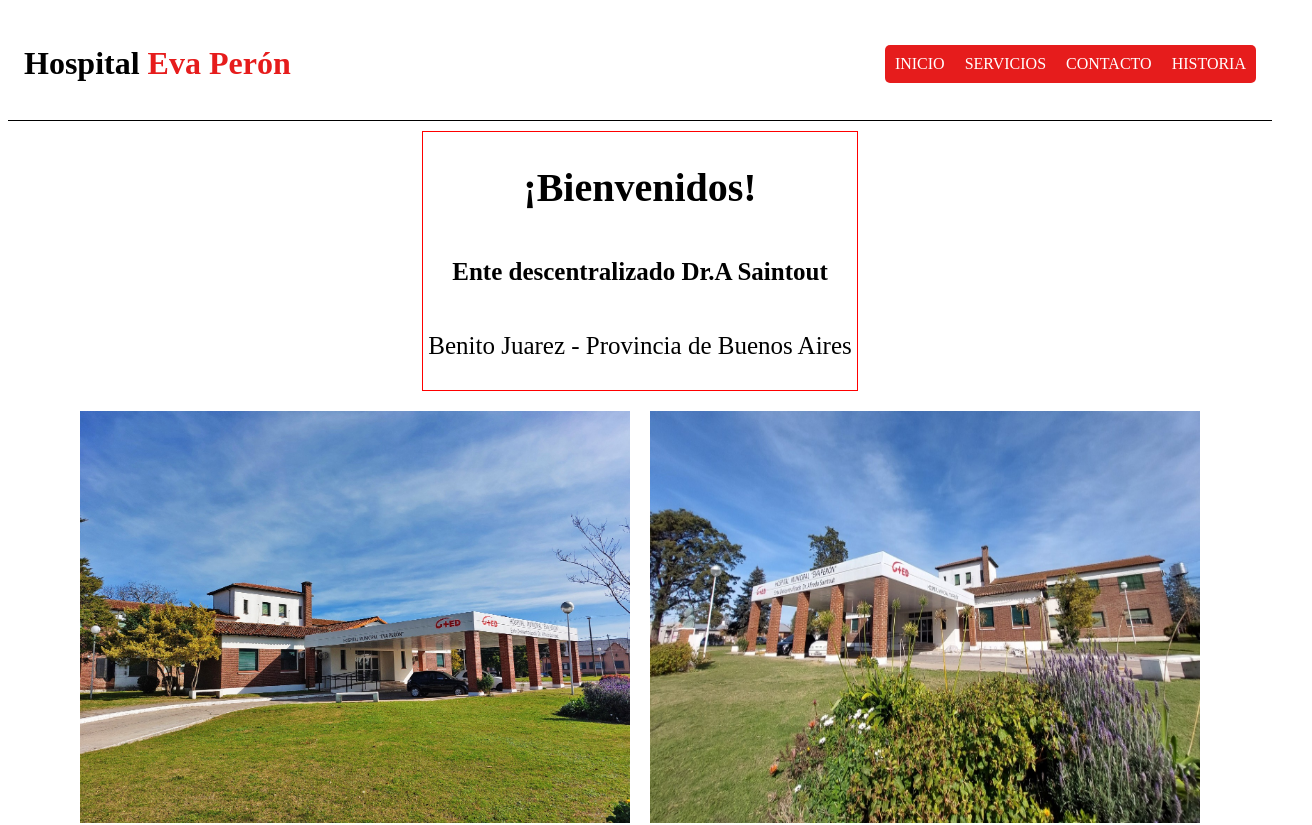
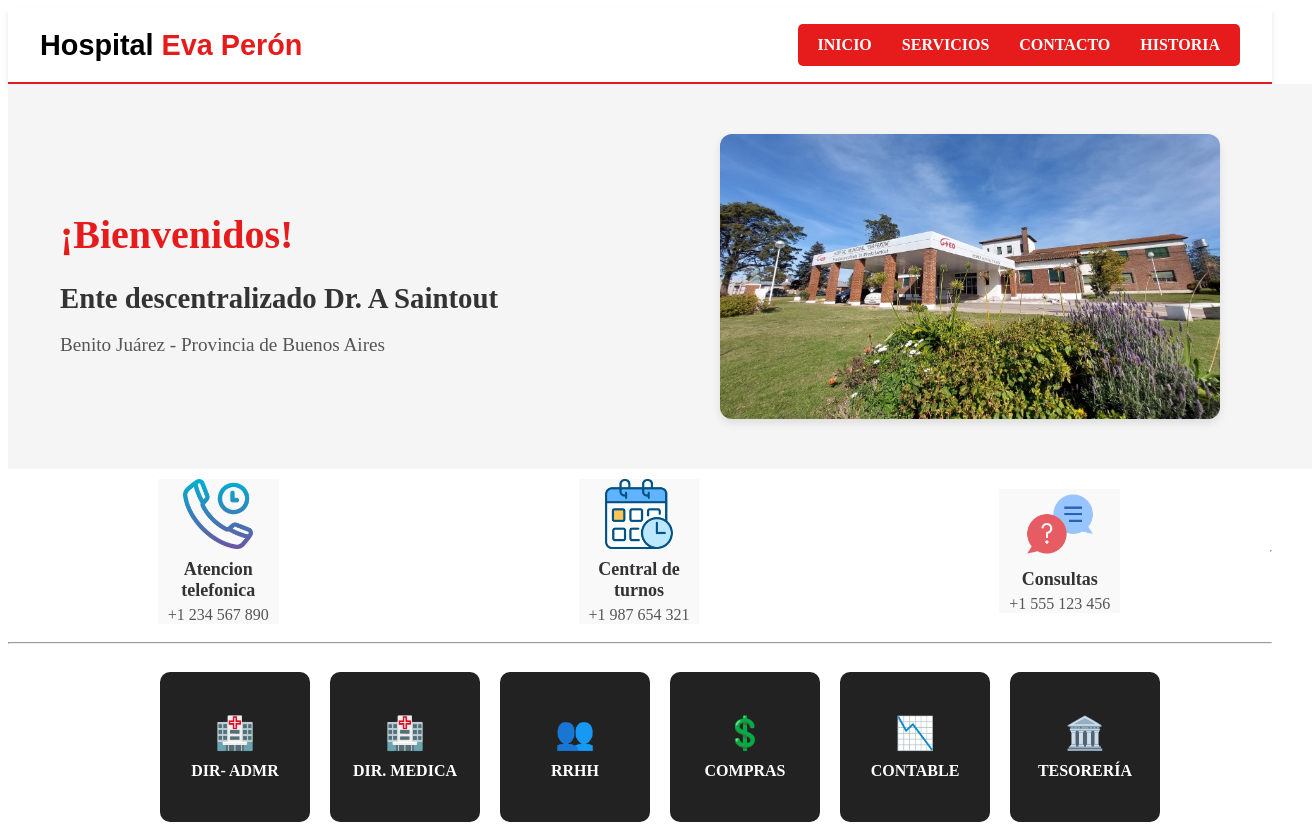
Before and after one commit to BeltEnzoo/HospitalBJ, a React (Vite) app: page / in a window 1280 px wide. Shown: the top 825 px of the page, 1312 px wide, since content can reach past the window. Built offline with nearby package versions, Linux system fonts and the light colour scheme.

Commit message:
commit 07/02

```diff
--- a/src/components/about/About.jsx
+++ b/src/components/about/About.jsx
@@ -1,29 +1,31 @@
-import React from 'react'
-import { CityAbout, ConteinerAbout, ConteinerDatos, ConteinerImg, ImagenBienvenida, TextDescription, Title2About, TitleAbout } from './styled-about'
-import Comunication from './Comunication';
-import img from './imgAbout/fondo_body_2.jpg'
-import img2 from './imgAbout/bienvenidosfondo.jpg'
+import React from "react";
+import {
+  AboutContainer,
+  ContentWrapper,
+  TextSection,
+  Title,
+  Subtitle,
+  Location,
+  ImageContainer,
+  Image
+} from "./styled-about";
+import hospitalImage from "./imgAbout/bienvenidosfondo.jpg";
 
 const About = () => {
-    return (
-        <>
-            <ConteinerAbout>
-                <ConteinerDatos>
-                    <TitleAbout>¡Bienvenidos!</TitleAbout>
-                    <Title2About>Ente descentralizado Dr.A Saintout</Title2About>
-                    <CityAbout>Benito Juarez - Provincia de Buenos Aires</CityAbout>
-                </ConteinerDatos>
-                <ConteinerImg>
-                    <ImagenBienvenida src={img}></ImagenBienvenida>
-                    <ImagenBienvenida src={img2}></ImagenBienvenida>
-                </ConteinerImg>
-                <TextDescription>
-                    70 años de trayectoria en nuestra comunidad
-                </TextDescription>
-            </ConteinerAbout>
-            <Comunication />
-        </>
-    )
+  return (
+    <AboutContainer>
+      <ContentWrapper>
+        <TextSection>
+          <Title>¡Bienvenidos!</Title>
+          <Subtitle>Ente descentralizado Dr. A Saintout</Subtitle>
+          <Location>Benito Juárez - Provincia de Buenos Aires</Location>
+        </TextSection>
+        <ImageContainer>
+          <Image src={hospitalImage} alt="Hospital Eva Perón" />
+        </ImageContainer>
+      </ContentWrapper>
+    </AboutContainer>
+  );
 };
 
 export default About;
--- a/src/components/about/Comunication.jsx
+++ b/src/components/about/Comunication.jsx
@@ -1,5 +1,5 @@
 import React from 'react'
-import { ListContainer, ListItem, Image, Info, Title, PhoneNumber } from './styled-about'
+import { ListContainer, ListItem, Image, Info, Title, PhoneNumber } from './styled-comunication'
 import {data} from '../../data/data'
 const Comunication = () => {
   return (
--- a/src/components/about/styled-about.js
+++ b/src/components/about/styled-about.js
@@ -1,88 +1,67 @@
 import styled from "styled-components";
 
-export const ConteinerAbout = styled.div`
-height: auto;
-text-align: center;
-display: flex;
-flex-direction: column;
-gap: 20px;
-justify-content: center;
-align-items:center;
-margin-top: 10px;
-
-`
-export const ConteinerDatos = styled.div`
-display: flex;
-flex-direction: column;
-border: 1px solid red;
-padding: 5px;
-`
-export const ConteinerImg = styled.div`
+export const AboutContainer = styled.section`
+  width: 100%;
+  padding: 50px 20px;
   display: flex;
-  gap: 20px;
-  `;
-export const ImagenBienvenida = styled.img`
-  width: 100%;
-  max-width: 550px;  /* Tamaño máximo */
-  height: auto;
-  `;
-
-export const TextDescription = styled.p`
-font-size: 20px;
-font-weight: 700;
+  justify-content: center;
+  background-color: #f5f5f5;
 `;
 
-export const TitleAbout = styled.h1`
-color: black;
-font-size: 40px;
-`
-export const Title2About = styled.h2`
-color: black;
-font-size: 25px;
-`
-export const CityAbout = styled.p`
-color: black;
-font-size: 25px;
-`
-export const ListContainer = styled.div`
+export const ContentWrapper = styled.div`
+  max-width: 1200px;
+  width: 100%;
   display: flex;
-  flex-direction: row;
   align-items: center;
-  padding: 0px;
-  text-align: center;
-  margin-top: 50px;
+  justify-content: space-between;
+  gap: 40px;
+
+  @media (max-width: 768px) {
+    flex-direction: column;
+    text-align: center;
+  }
 `;
 
-export const ListItem = styled.div`
+export const TextSection = styled.div`
+  flex: 1;
+`;
+
+export const Title = styled.h1`
+  font-size: 2.5rem;
+  color: #e61c1c;
+  font-weight: bold;
+  margin-bottom: 10px;
+
+  @media (max-width: 768px) {
+    font-size: 2rem;
+  }
+`;
+
+export const Subtitle = styled.h2`
+  font-size: 1.8rem;
+  font-weight: 600;
+  color: #333;
+  margin-bottom: 10px;
+`;
+
+export const Location = styled.p`
+  font-size: 1.2rem;
+  color: #555;
+`;
+
+export const ImageContainer = styled.div`
+  flex: 1;
   display: flex;
-  flex-direction: column;
-  align-items: center;
-  margin: 10px 150px;
-  padding: 0px;
-  width: 100%;
-  background-color: #f9f9f9;
-  gap: 10px;
+  justify-content: center;
 `;
 
 export const Image = styled.img`
-  width: 70px;
-  height: 70px;
-  border-radius: 0%;
+  width: 100%;
+  max-width: 500px;
+  border-radius: 12px;
+  box-shadow: 0px 4px 10px rgba(0, 0, 0, 0.1);
+
+  @media (max-width: 768px) {
+    max-width: 100%;
+  }
 `;
-
-export const Info = styled.div`
-  display: flex;
-  flex-direction: column;
-`;
-
-export const Title = styled.h3`
-  margin: 0;
-  font-size: 18px;
-  color: #333;
-`;
-
-export const PhoneNumber = styled.p`
-  margin: 5px 0 0;
-  font-size: 16px;
-  color: #555;
-`;
--- /dev/null
+++ b/src/components/about/styled-comunication.js
@@ -0,0 +1,43 @@
+import styled from "styled-components";
+
+export const ListContainer = styled.div`
+  display: flex;
+  flex-direction: row;
+  align-items: center;
+  padding: 0px;
+  text-align: center;
+`;
+
+export const ListItem = styled.div`
+  display: flex;
+  flex-direction: column;
+  align-items: center;
+  margin: 10px 150px;
+  padding: 0px;
+  width: 100%;
+  background-color: #f9f9f9;
+  gap: 10px;
+`;
+
+export const Image = styled.img`
+  width: 70px;
+  height: 70px;
+  border-radius: 0%;
+`;
+
+export const Info = styled.div`
+  display: flex;
+  flex-direction: column;
+`;
+
+export const Title = styled.h3`
+  margin: 0;
+  font-size: 18px;
+  color: #333;
+`;
+
+export const PhoneNumber = styled.p`
+  margin: 5px 0 0;
+  font-size: 16px;
+  color: #555
+  `;
--- /dev/null
+++ b/src/components/autoridades/Autoridades.jsx
@@ -0,0 +1,19 @@
+import React from "react";
+import { autoridades } from "../../data/autoridades";
+import { AutoridadesContainer, Tarjeta } from "./AutoridadesStyles";
+
+const Autoridades = () => {
+  return (
+    <AutoridadesContainer>
+      {autoridades.map((item) => (
+        <Tarjeta key={item.id}>
+          <div className="icon">{item.icono}</div>
+          <div className="cargo">{item.cargo}</div>
+          <div className="nombre">{item.nombre}</div>
+        </Tarjeta>
+      ))}
+    </AutoridadesContainer>
+  );
+};
+
+export default Autoridades;
--- /dev/null
+++ b/src/components/autoridades/AutoridadesStyles.js
@@ -0,0 +1,51 @@
+import styled from "styled-components";
+
+export const AutoridadesContainer = styled.div`
+  display: flex;
+  justify-content: center;
+  width: 100%;
+  gap: 20px;
+  padding: 20px;
+  flex-wrap: wrap;
+`;
+
+export const Tarjeta = styled.div`
+  background: #222;
+  color: white;
+  width: 150px;
+  height: 150px;
+  display: flex;
+  flex-direction: column;
+  align-items: center;
+  justify-content: center;
+  border-radius: 10px;
+  transition: 0.3s ease-in-out;
+  position: relative;
+  cursor: pointer;
+
+  .icon {
+    font-size: 2rem;
+    margin-bottom: 10px;
+  }
+
+  .cargo {
+    font-size: 1rem;
+    font-weight: bold;
+  }
+
+  .nombre {
+    position: absolute;
+    bottom: 10px;
+    font-size: 0.9rem;
+    opacity: 0;
+    transition: opacity 0.3s;
+  }
+
+  &:hover {
+    background: #e61c1c;
+
+    .nombre {
+      opacity: 1;
+    }
+  }
+`;
--- a/src/components/navbar/Navbar.jsx
+++ b/src/components/navbar/Navbar.jsx
@@ -1,19 +1,30 @@
-import React from "react";
-import { HeaderWrapper, Nav } from "./navbar-styled";
+import React, { useState } from "react";
+import { HeaderWrapper, Nav, Logo, HamburgerMenu, MenuIcon } from "./navbar-styled";
 import { Link } from "react-router-dom";
 
 const Navbar = () => {
+  const [menuOpen, setMenuOpen] = useState(false);
+
+  const toggleMenu = () => {
+    setMenuOpen(!menuOpen);
+  };
+
   return (
     <HeaderWrapper>
-      <h1 style={{ color: "black" }}>
-        Hospital <span style={{ color: "#e61c1c" }}>Eva Perón</span>
-      </h1>
-      <Nav>
+      <Logo>
+        <h1>
+          Hospital <span>Eva Perón</span>
+        </h1>
+      </Logo>
+      <Nav className={menuOpen ? "open" : ""}>
         <Link to="/">Inicio</Link>
         <Link to="/servicios">Servicios</Link>
         <Link to="/contacto">Contacto</Link>
         <Link to="/historia">Historia</Link>
       </Nav>
+      <HamburgerMenu onClick={toggleMenu}>
+        <MenuIcon className={menuOpen ? "open" : ""}></MenuIcon>
+      </HamburgerMenu>
     </HeaderWrapper>
   );
 };
--- a/src/components/navbar/navbar-styled.js
+++ b/src/components/navbar/navbar-styled.js
@@ -1,30 +1,101 @@
 import styled from "styled-components";
 
-
 export const HeaderWrapper = styled.header`
-  background-color: white;
-  padding: 1rem;
+  background-color: #fff;
+  padding: 1rem 2rem;
   display: flex;
   justify-content: space-between;
   align-items: center;
-  border-bottom: 1px solid black;
+  border-bottom: 2px solid #e61c1c;
+  box-shadow: 0 4px 6px rgba(0, 0, 0, 0.1);
+`;
+
+export const Logo = styled.div`
+  h1 {
+    font-family: 'Arial', sans-serif;
+    font-size: 1.8rem;
+    color: black;
+    margin: 0;
+    span {
+      color: #e61c1c;
+    }
+  }
 `;
 
 export const Nav = styled.nav`
+  background-color: #e61c1c;
+  padding: 12px 20px;
+  border-radius: 5px;
+  display: flex;
+  gap: 30px;
+  transition: all 0.3s ease;
 
-   background-color: #e61c1c;
-   padding: 10px;
-   border-radius: 5px;
-   display: flex;
-   gap: 20px;
-
-   a{
+  a {
     color: white;
     text-transform: uppercase;
     text-decoration: none;
-   }
+    font-weight: bold;
+    font-size: 1rem;
+    transition: color 0.3s ease;
+  }
 
   a:hover {
+    color: #f0f0f0;
     text-decoration: underline;
   }
+
+  @media (max-width: 768px) {
+    display: none;
+    flex-direction: column;
+    gap: 15px;
+    padding: 10px;
+
+    &.open {
+      display: flex;
+    }
+  }
 `;
+
+export const HamburgerMenu = styled.div`
+  display: none;
+  cursor: pointer;
+
+  @media (max-width: 768px) {
+    display: block;
+  }
+`;
+
+export const MenuIcon = styled.div`
+  width: 30px;
+  height: 3px;
+  background-color: #e61c1c;
+  margin: 6px 0;
+  transition: 0.3s;
+
+  &.open {
+    transform: rotate(45deg);
+    background-color: #000;
+  }
+
+  &.open::before {
+    content: "";
+    position: absolute;
+    width: 30px;
+    height: 3px;
+    background-color: #000;
+    transform: rotate(90deg);
+    top: 0;
+    left: 0;
+  }
+
+  &.open::after {
+    content: "";
+    position: absolute;
+    width: 30px;
+    height: 3px;
+    background-color: #000;
+    transform: rotate(90deg);
+    top: 0;
+    left: 0;
+  }
+`;
--- /dev/null
+++ b/src/data/autoridades.js
@@ -0,0 +1,38 @@
+export const autoridades = [
+    {
+        id: 1,
+        cargo: "DIR- ADMR",
+        nombre: "Dr. Juan Pérez",
+        icono: "🏥", // Aquí puedes reemplazarlo con una imagen
+      },
+    {
+      id: 2,
+      cargo: "DIR. MEDICA",
+      nombre: "Dr. Juan Pérez",
+      icono: "🏥", // Aquí puedes reemplazarlo con una imagen
+    },
+    {
+      id: 3,
+      cargo: "RRHH",
+      nombre: "Lic. María González",
+      icono: "👥",
+    },
+    {
+      id: 4,
+      cargo: "COMPRAS",
+      nombre: "Sr. Carlos López",
+      icono: "💲",
+    },
+    {
+      id: 5,
+      cargo: "CONTABLE",
+      nombre: "C.P. Laura Martínez",
+      icono: "📉",
+    },
+    {
+      id: 6,
+      cargo: "TESORERÍA",
+      nombre: "Sr. Roberto Sánchez",
+      icono: "🏛️",
+    },
+  ];
--- a/src/pages/Home.jsx
+++ b/src/pages/Home.jsx
@@ -2,12 +2,16 @@ import About from "../components/about/About";
 import PersonalProcedures from "../components/tramitesPersonales/PersonalProcedures";
 import InformacionPublica from "../components/informacionPublica/informacionPublica";
 import Footer from "../components/footer/Footer";
+import Autoridades from "../components/autoridades/Autoridades";
+import Comunication from "../components/about/Comunication";
 
 const Home = () => {
   return (
     <>
       <About />
+      <Comunication/>
       <hr />
+      <Autoridades/>
       <PersonalProcedures />
       <InformacionPublica />
       <Footer />
```
